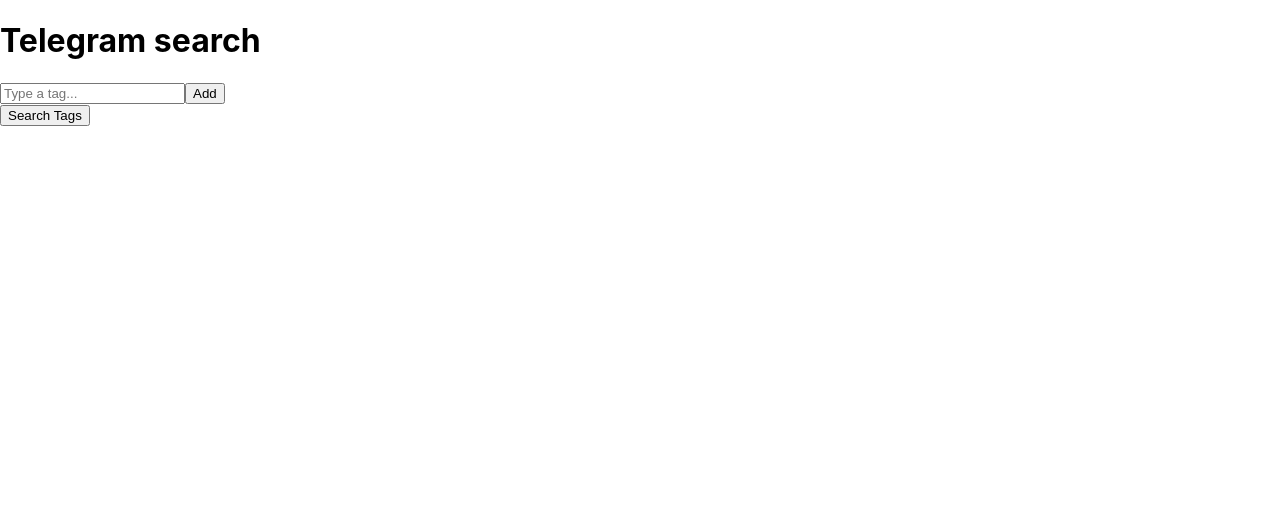
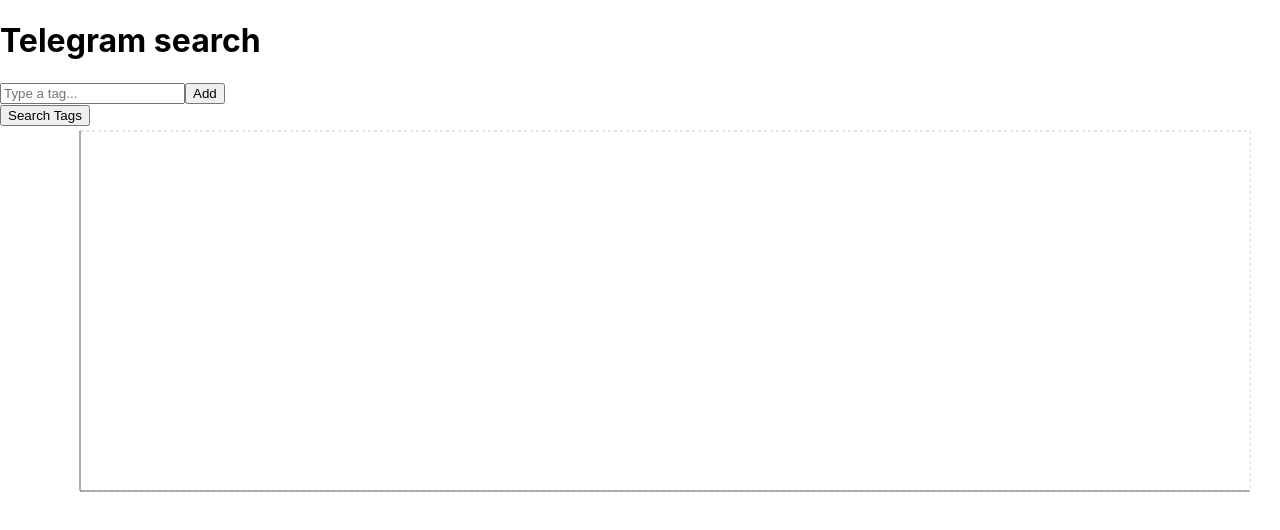
Before and after one commit to kiwavi/telegram-AI-analyze, a React (Create React App) app in the folder frontend/: page / in a window 1280 px wide. Shown: the top 530 px of the page. Built offline with nearby package versions, Linux system fonts and the light colour scheme.

Commit message:
feat: chart functionality

```diff
--- a/frontend/package.json
+++ b/frontend/package.json
@@ -17,7 +17,7 @@
     "react-dom": "^19.1.0",
     "react-is": "^19.1.0",
     "react-scripts": "5.0.1",
-    "recharts": "^3.0.2",
+    "recharts": "^3.2.1",
     "typescript": "^4.9.5",
     "web-vitals": "^2.1.4"
   },
--- a/frontend/src/App.tsx
+++ b/frontend/src/App.tsx
@@ -2,11 +2,22 @@
 import FetchTags from "./tags";
 import "./tailwind.css";
 import axios from "axios";
+import {
+    LineChart,
+    Line,
+    CartesianGrid,
+    XAxis,
+    YAxis,
+    Tooltip,
+    Legend,
+    ResponsiveContainer,
+} from "recharts";
 
 function App() {
     const [tags, setTags] = useState<string[]>([]);
     const [data, setData] = useState<object[]>([]);
     const [sorted, setSorted] = useState<object[]>([]);
+    const [all_channels, setAllChannels] = useState<string[]>([]);
 
     const handleTagsChange = (updatedTags: string[]) => {
         setTags(updatedTags);
@@ -22,26 +33,30 @@
         }[];
     }) => {
         // receives the data and sorts it in a format that can be charted. Send to db as json
-    function getMonthKey(dateStr: string) {
-      const d = new Date(dateStr);
-      return `${d.getFullYear()}-${String(d.getMonth() + 1).padStart(2, "0")}`;
+        let channels = Array.from(
+            new Set(data.data.map((dt) => dt.channelName)),
+        );
+        setAllChannels(channels);
+        let dates = Array.from(new Set(data.data.map((dt) => dt.created_at)));
+        let sortedData = [];
+
+        // for each date, go through the dataset. For each channel, find the number of mentions per day
+        for (let date of dates) {
+            let obj = { date } as Record<string, number> & { date: string };
+            obj.date = date;
+            for (let chan of channels) {
+                let mentions = data.data.filter(
+                    (x) => x.created_at === date && x.channelName === chan,
+                ).length;
+
+                obj[chan] = mentions;
+            }
+            sortedData.push(obj);
         }
 
-    const counts: { [key: string]: number } = {};
+        console.log(sortedData);
 
-    for (const msg of data.data) {
-      const month: string = getMonthKey(msg.created_at);
-      const key: string = `${msg.channelName}__${month}`;
-      counts[key] = (counts[key] || 0) + 1;
-    }
-
-    // Step 4: restructure for charting
-    const result = Object.entries(counts).map(([key, mentions]) => {
-      const [channelName, month] = key.split("__");
-      return { channelName, month, mentions };
-    });
-
-    setSorted(result);
+        setSorted(sortedData);
     };
 
     async function fetchData(e: React.FormEvent<HTMLButtonElement>) {
@@ -72,6 +87,44 @@
             </div>
             {/*render chart as long as sorted is true*/}
 
+            <div style={{ width: "100%", height: 400 }}>
+                <ResponsiveContainer>
+                    <LineChart
+                        data={sorted}
+                        margin={{ top: 5, right: 30, left: 20, bottom: 5 }}
+                    >
+                        <CartesianGrid strokeDasharray="3 3" />
+                        <XAxis
+                            dataKey="date"
+                            tickFormatter={(d) => d.split("T")[0]}
+                        />
+                        <YAxis />
+                        <Tooltip
+                            labelFormatter={(label) => label.split("T")[0]}
+                            formatter={(v) => [`${v} mentions`, "Mentions"]}
+                        />
+                        <Legend />
+                        {all_channels.map((chan, i) => (
+                            <Line
+                                key={chan}
+                                type="monotone"
+                                dataKey={chan}
+                                strokeWidth={2}
+                                stroke={
+                                    [
+                                        "#8884d8",
+                                        "#82ca9d",
+                                        "#ff7300",
+                                        "#00C49F",
+                                        "#FFBB28",
+                                    ][i % 5]
+                                }
+                                dot={false}
+                            />
+                        ))}
+                    </LineChart>
+                </ResponsiveContainer>
+            </div>
         </div>
     );
 }
```
Also changed, not shown: 1 other file (tests, documents, lock files or other folders). Lines whose indentation alone changed are shown as unchanged.
